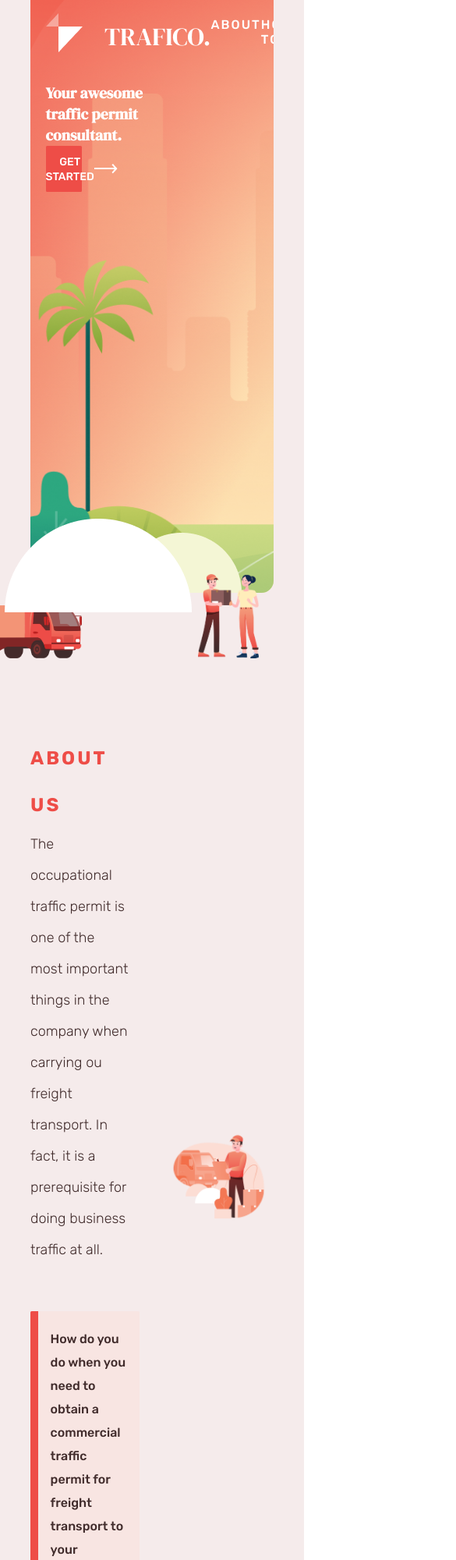
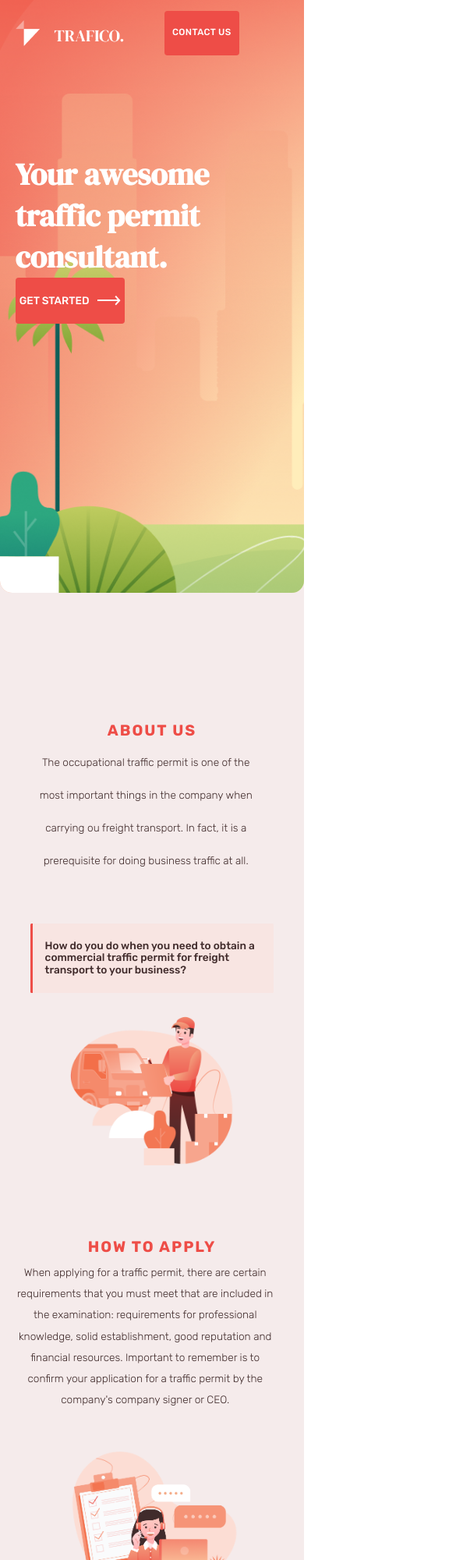
Before and after one commit to YuliaShvets/iot-web-labs, a plain HTML site: page index.html in a window 390 px wide. Shown: the top 2000 px of the page at 78% size, 585 px wide, since content can reach past the window. Drawn offline with Linux system fonts and the light colour scheme.

Commit message:
added files for second lab

```diff
--- /dev/null
+++ b/adaptation.css
@@ -0,0 +1,164 @@
+@media screen and (max-width: 1023px) {
+
+    .topSec {
+        width: 100vw;
+    }
+
+    .backgroundGradientArea {
+        width: 100%;
+    }
+
+    header img {
+        width: 40%;
+    }
+
+    /* header div{
+        flex-direction: row-reverse;
+    } */
+
+    header button {
+        width: 55%;
+        font-size: 3vw;
+        border-radius: 1vw;
+    }
+
+    h1 {
+        font-size: 10vw;
+        width: 80%;
+    }
+
+    .titleButton {
+        margin-top: 10vh;
+    }
+
+    .getStartedBtn {
+        width: 40%;
+        font-size: 3.5vw;
+        border-radius: 1vw;
+    }
+
+    [for=burger]{
+        display: block;
+        width: 10vw;
+        text-align: center;
+        right: 2vw;
+    }
+
+    header nav {
+        display: none;
+    }
+
+    .imageCar {
+        display: none;
+    }
+
+    .rock {
+        display: none;
+    }
+
+    .rock2 {
+        display: none;
+    }
+
+    .imagePeople {
+        display: none;
+    }
+
+    .secondSec {
+        display: flex;
+        flex-direction: column;
+        margin-top: 4vh;
+        width: 80vw;
+    }
+
+    .secondSec img {
+        width: 80%;
+    }
+
+    .infoSec {
+        width: 100%;
+        font-size: 2vw;
+    }
+
+    .infoBlock {
+        font-size: 3.5vw;
+        line-height: 4vw;
+    }
+
+    .secondSec h3 {
+        text-align: center;
+    }
+
+    .aboutUsText {
+        text-align: center;
+        font-size: 3.5vw;
+        width: 95%;
+        line-height: 5vh;
+    }
+
+    .thirdSection {
+        display: flex;
+        flex-direction: column;
+        margin-top: 4vh;
+        width: 100vw;
+    }
+
+    .thirdSection img {
+        width: 80%;
+    }
+
+    .thirdSection h3 {
+        text-align: center;
+    }
+
+    .howToApplySec {
+        width: 90%;
+    }
+
+    .howToApplyText {
+        text-align: center;
+        width: 95%;
+        font-size: 3.5vw;
+        line-height: 7vw;
+    }
+
+    .allClientSec {
+        width: 85vw;
+        flex-wrap: wrap;
+    }
+
+    .clientSec {
+        width: 100%;
+        margin: 2vh;
+        font-size: 4.5vw;
+        line-height: 6vw;
+    }
+
+    h4 {
+        font-size: 3vw;
+    }
+
+    h2 {
+        font-size: 8.5vw;
+    }
+
+    h3 {
+        font-size: 5vw;
+    }
+
+    footer {
+        height: 15vh;
+    }
+
+    footer img {
+        width: 40%;
+    }
+
+    footer nav {
+        width: 25%;
+    }
+
+    footer p {
+        font-size: 2.5vw;
+    }
+}
--- a/index.html
+++ b/index.html
@@ -12,6 +12,8 @@
     <link href="https://fonts.googleapis.com/css2?family=DM+Serif+Display&display=swap" rel="stylesheet">
     <link href="https://fonts.googleapis.com/css2?family=Roboto:wght@700&display=swap" rel="stylesheet">
     <link rel="stylesheet" href="style.css">
+    <link rel="stylesheet" href="adaptation.css">
+    <link rel="stylesheet" href="animation.css">
 </head>
 
 <body>
@@ -22,6 +24,11 @@
                     <header>
                         <img src="assets/img/logo.png" alt="logo">
                         <div>
+                            <!-- <input type="checkbox" id="checkMenu">
+                            <label for="checkMenu">☰</label> -->
+                            <!-- <div class="burgerLine"></div>
+                            <div class="burgerLine"></div>
+                            <div class="burgerLine"></div> -->
                             <nav>
                                 <a href="#">about</a>
                                 <a href="#">how to</a>
--- a/style.css
+++ b/style.css
@@ -53,21 +53,21 @@ header nav {
 }
 
 header nav a {
-    font-size: 16px;
+    font-size: 1.5vw;
     font-weight: 500;
-    line-height: 19px;
+    line-height: 3vw;
     text-decoration: none;
     color: #fff;
     text-transform: uppercase;
-    letter-spacing: 2px;
+    letter-spacing: 0.2vw;
 }
 
 header button {
     background-color: #EE4D47;
     border: none;
-    font-size: 14px;
+    font-size: 1vw;
     font-weight: 500;
-    line-height: 19px;
+    line-height: 3vw;
     margin-left: 4vw;
     height: 6.8vh;
     width: 13vw;
@@ -77,7 +77,7 @@ header button {
     justify-content: space-around;
     text-transform: uppercase;
     border-radius: 0.4vw;
-    letter-spacing: 1px;
+    letter-spacing: 0.1vw;
 
 }
 
@@ -88,8 +88,8 @@ header button {
     align-items: flex-start;
 }
 
-header button:hover{
-    background-color:#c23b2c ;
+header button:hover {
+    background-color: #c23b2c;
 }
 
 h1 {
@@ -108,14 +108,14 @@ h1 {
     align-items: center;
     justify-content: space-around;
     color: #fff;
-    font-size: 14px;
+    font-size: 1vw;
     font-weight: 500;
-    line-height: 19px;
+    line-height: 3vw;
     text-transform: uppercase;
     border-radius: 0.4vw;
 }
 
-.getStartedBtn:hover{
+.getStartedBtn:hover {
     background-color: #c23b2c;
 }
 
@@ -164,17 +164,17 @@ h1 {
 h3 {
     color: #EE4D47;
     font-weight: 700;
-    font-size: 24px;
-    line-height: 60px;
+    font-size: 2vw;
+    line-height: 10vw;
     text-transform: uppercase;
-    letter-spacing: 3px;
+    letter-spacing: 0.5vw;
 }
 
 .aboutUsText {
     color: #402B2B;
     font-weight: 300;
-    line-height: 40px;
-    font-size: 18px;
+    line-height: 3.5vw;
+    font-size: 1.5vw;
     width: 90%;
 }
 
@@ -189,11 +189,12 @@ h3 {
     justify-content: space-around;
     align-items: center;
     padding: 2.5vh 4vw;
-    border-left: 10px solid #EE4D47;
+    border-left: 1vw solid #EE4D47;
     border-radius: 0.4vw;
     color: #402B2B;
     font-weight: 500;
-    line-height: 30px;
+    font-size: 1.5vw;
+    line-height: 2vw;
 }
 
 .thirdSection {
@@ -212,8 +213,8 @@ h3 {
 .howToApplyText {
     color: #402B2B;
     font-weight: 300;
-    line-height: 40px;
-    font-size: 18px;
+    line-height: 3.5vw;
+    font-size: 1.5vw;
     width: 81%;
 }
 
@@ -230,16 +231,16 @@ h3 {
 
 h2 {
     font-family: 'DM Serif Display', serif;
-    font-size: 48px;
-    line-height: 68px;
-    font-weight: 400;
+    font-size: 4vw;
+    line-height: 3vw;
     color: #402B2B;
+    margin-top: 4vh;
+    margin-bottom: 4vh;
 }
 
 .allClientSec {
     display: flex;
     flex-direction: row;
-    margin-top: 4vh;
     justify-content: space-between;
 
 }
@@ -248,18 +249,19 @@ h2 {
     background-color: #fff;
     width: 23.5%;
     font-weight: 300;
+    font-size: 1.5vw;
     color: #402B2B;
-    font-size: 16px;
-    line-height: 30px;
-    padding: 3vw 7vh 3vw 7vh;
-    border-radius : 0.8vw;
-    box-shadow: 0px 5px 10px 0px rgba(238, 77, 71, 0.1);
+    line-height: 2vw;
+    padding: 7vh 3vw;
+    border-radius: 0.8vw;
+    box-shadow: 0vw 1vw 2vw 0vw rgba(238, 77, 71, 0.1);
 }
 
-.clientSec p{
-    min-height: 30vh ;
+.clientSec p {
+    min-height: 30vh;
 }
-.clientSec img{
+
+.clientSec img {
     margin-right: 2vw;
 }
 
@@ -268,6 +270,7 @@ h2 {
     justify-content: flex-start;
     align-items: center;
     font-family: 'Roboto', sans-serif;
+    font-size: 1vw;
 }
 
 footer {
@@ -276,23 +279,23 @@ footer {
     align-items: center;
     justify-content: space-around;
     margin-top: 10vh;
-    background-color:#F16353;
+    background-color: #F16353;
 }
 
-footer nav{
+footer nav {
     display: flex;
     width: 10%;
     justify-content: space-around;
     padding: 2vh;
 }
 
-footer p{
+footer p {
     color: #F8F9FA;
     font-weight: 700;
-    font-size : 16px;
-    line-height: 30px;
+    font-size: 1.5vw;
+    line-height: 8vw;
 }
 
-.imageSec{
+.imageSec {
     width: 75%;
 }
```
Also changed, not shown: animation.css (added).
